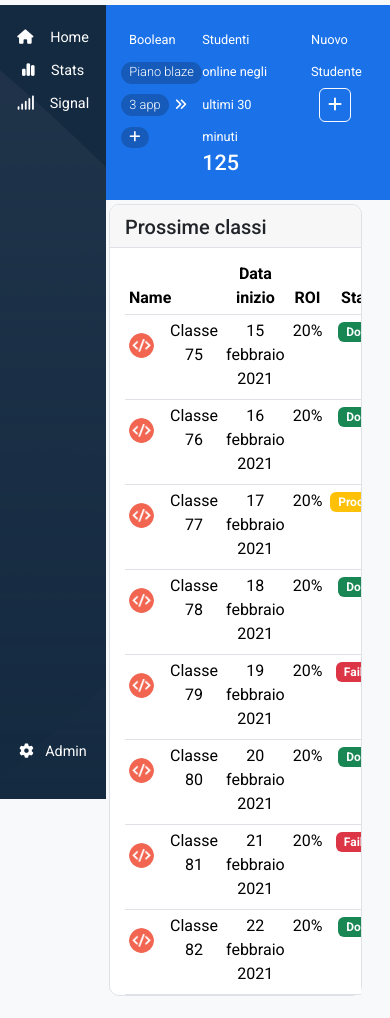
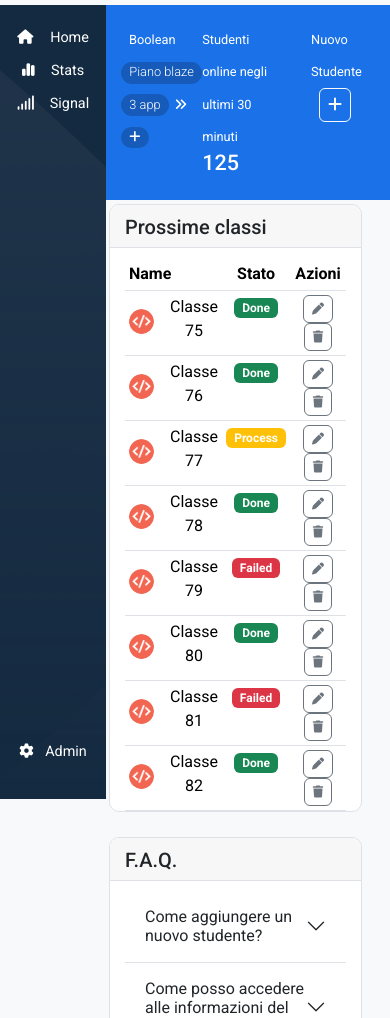
Before and after one commit to Benedettopana/html-css-bootstrap-dashboard, a plain HTML site: page index.html in a window 390 px wide. Shown: the part 45-1063 px from the top of the page. Drawn offline with nearby package versions, Linux system fonts and the light colour scheme.

Commit message:
[add]responsive-tab

```diff
--- a/assets/css/style.css
+++ b/assets/css/style.css
@@ -35,6 +35,10 @@
 }
 .icon-seach{
   padding: 5px;
+}
+
+.icon-section i{
+  cursor: pointer;
 }
 
 .placeholder-fs{
@@ -265,3 +269,39 @@ header{
 }
 /* /GRAFICO */
 /* /CONTENUTO DASHBOARD */
+
+.tab-name{
+  width: 50%;
+}
+
+.tab-date{
+  width: 20%;
+}
+
+.tab-roi{
+  width: 5%;
+}
+
+.tab-state{
+  width: 10%;
+}
+
+.tab-action{
+  width: 15%;
+}
+
+/* RESPONSIVE */
+@media screen and (max-width: 767px){
+  .tab-name,
+  .tab-state,
+  .tab-action{
+    width: calc(100%/3);
+  }
+
+  .tab-date,
+  .tab-roi{
+    width: 0%;
+  }
+
+
+}
--- a/index.html
+++ b/index.html
@@ -160,11 +160,11 @@
                     <table class="table mb-0 bg-white table-sm table-hover w-100 text-center ">
                       <thead class="bg-light">
                         <tr>
-                          <th class="text-start " style="width:50%">Name</th>
-                          <th style="width:20%">Data inizio</th>
-                          <th style="width:5%">ROI</th>
-                          <th style="width:10%">Stato</th>
-                          <th style="width:15%">Azioni</th>
+                          <th class="text-start tab-name">Name</th>
+                          <th class="hide d-md-table-cell tab-date">Data inizio</th>
+                          <th class="hide d-md-table-cell tab-roi">ROI</th>
+                          <th class="tab-state">Stato</th>
+                          <th class="tab-action">Azioni</th>
                         </tr>
                       </thead>
                       <tbody>
@@ -183,10 +183,10 @@
                               </div>
                             </div>
                           </td>
-                          <td>
-                            <p class="fw-normal mb-1">15 febbraio 2021</p>
+                          <td class="hide d-md-table-cell">
+                            <p class="fw-normal mb-1">15 feb 2021</p>
                           </td>
-                          <td>
+                          <td class="hide d-md-table-cell">
                             <p class="fw-normal mb-1">20%</p>
                           </td>
                           <td><p class="badge text-bg-success">Done</p></td>
@@ -216,10 +216,10 @@
                               </div>
                             </div>
                           </td>
-                          <td>
-                            <p class="fw-normal mb-1">16 febbraio 2021</p>
+                          <td class="hide d-md-table-cell">
+                            <p class="fw-normal mb-1">16 feb 2021</p>
                           </td>
-                          <td>
+                          <td class="hide d-md-table-cell">
                             <p class="fw-normal mb-1">20%</p>
                           </td>
                           <td><p class="badge text-bg-success">Done</p></td>
@@ -248,10 +248,10 @@
                               </div>
                             </div>
                           </td>
-                          <td>
-                            <p class="fw-normal mb-1">17 febbraio 2021</p>
+                          <td class="hide d-md-table-cell">
+                            <p class="fw-normal mb-1">17 feb 2021</p>
                           </td>
-                          <td>
+                          <td class="hide d-md-table-cell">
                             <p class="fw-normal mb-1">20%</p>
                           </td>
                           <td><p class="badge text-bg-warning text-white ">Process</p></td>
@@ -280,10 +280,10 @@
                               </div>
                             </div>
                           </td>
-                          <td>
-                            <p class="fw-normal mb-1">18 febbraio 2021</p>
+                          <td class="hide d-md-table-cell">
+                            <p class="fw-normal mb-1">18 feb 2021</p>
                           </td>
-                          <td>
+                          <td class="hide d-md-table-cell">
                             <p class="fw-normal mb-1">20%</p>
                           </td>
                           <td><p class="badge text-bg-success">Done</p></td>
@@ -312,10 +312,10 @@
                               </div>
                             </div>
                           </td>
-                          <td>
-                            <p class="fw-normal mb-1">19 febbraio 2021</p>
+                          <td class="hide d-md-table-cell">
+                            <p class="fw-normal mb-1">19 feb 2021</p>
                           </td>
-                          <td>
+                          <td class="hide d-md-table-cell">
                             <p class="fw-normal mb-1">20%</p>
                           </td>
                           <td><p class="badge text-bg-danger">Failed</p></td>
@@ -344,10 +344,10 @@
                               </div>
                             </div>
                           </td>
-                          <td>
-                            <p class="fw-normal mb-1">20 febbraio 2021</p>
+                          <td class="hide d-md-table-cell">
+                            <p class="fw-normal mb-1">20 feb 2021</p>
                           </td>
-                          <td>
+                          <td class="hide d-md-table-cell">
                             <p class="fw-normal mb-1">20%</p>
                           </td>
                           <td><p class="badge text-bg-success">Done</p></td>
@@ -376,10 +376,10 @@
                               </div>
                             </div>
                           </td>
-                          <td>
-                            <p class="fw-normal mb-1">21 febbraio 2021</p>
+                          <td class="hide d-md-table-cell">
+                            <p class="fw-normal mb-1">21 feb 2021</p>
                           </td>
-                          <td>
+                          <td class="hide d-md-table-cell">
                             <p class="fw-normal mb-1">20%</p>
                           </td>
                           <td><p class="badge text-bg-danger">Failed</p></td>
@@ -408,10 +408,10 @@
                               </div>
                             </div>
                           </td>
-                          <td>
-                            <p class="fw-normal mb-1">22 febbraio 2021</p>
+                          <td class="hide d-md-table-cell">
+                            <p class="fw-normal mb-1">22 feb 2021</p>
                           </td>
-                          <td>
+                          <td class="hide d-md-table-cell">
                             <p class="fw-normal mb-1">20%</p>
                           </td>
                           <td><p class="badge text-bg-success">Done</p></td>
@@ -480,8 +480,6 @@
                 </div>
                 <!-- /F.A.Q. -->
 
-
-
               </div>
 
 
@@ -547,7 +545,7 @@
                       <div class="separatore-box"></div>
                       <p class="p-3">Gennaio: 1200</p>
                       <div class="separatore-box"></div>
-                      <p class="p-3">Febbraio: 800</p>
+                      <p class="p-3">Feb: 800</p>
                       <div class="separatore-box"></div>
                       <p class="p-3">Marzo: 1500</p>
                       <div class="separatore-box"></div>
```
